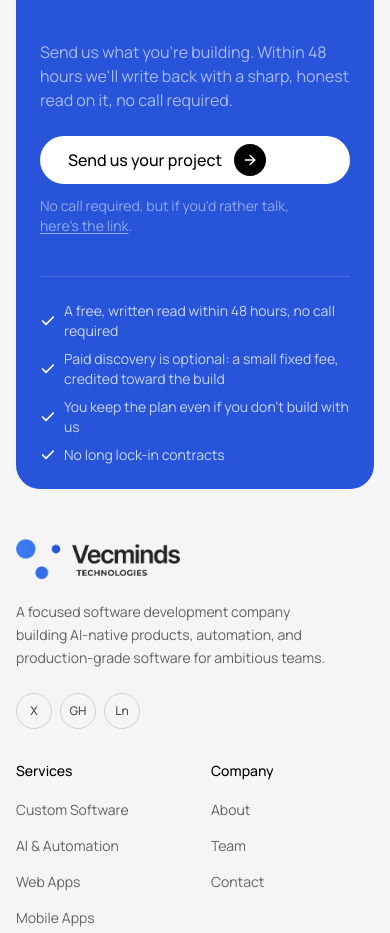
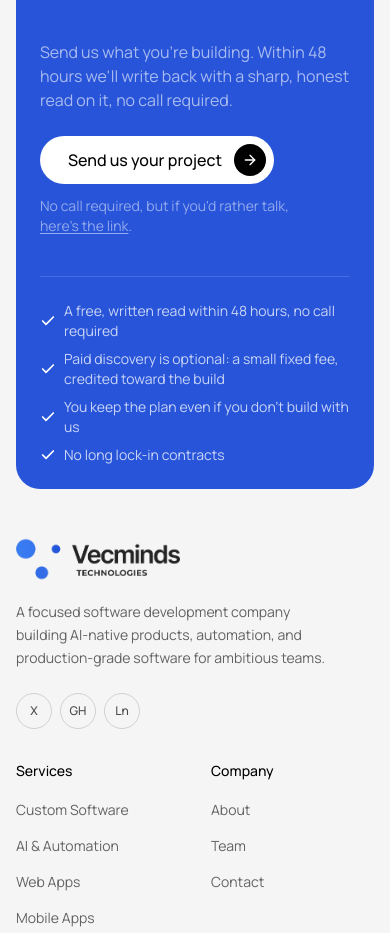
Before and after one commit to Vecminds/vecminds, a Next.js app: page / in a window 390 px wide. Shown: the part 10980-11913 px from the top of the page. Built offline with nearby package versions, Linux system fonts and the light colour scheme.

Commit message:
feat: adjust button alignment in Footer component for improved responsiveness

```diff
--- a/components/Footer.tsx
+++ b/components/Footer.tsx
@@ -84,7 +84,7 @@ export default function Footer() {
               <div className="flex flex-col md:items-end gap-3">
                 <a
                   href="mailto:info@vecminds.com?subject=New%20project"
-                  className="inline-flex items-center gap-3 bg-white text-black text-base font-medium pl-7 pr-2 py-2 rounded-full hover:bg-white/90 transition-colors duration-200"
+                  className="self-start md:self-auto inline-flex items-center gap-3 bg-white text-black text-base font-medium pl-7 pr-2 py-2 rounded-full hover:bg-white/90 transition-colors duration-200"
                 >
                   Send us your project
                   <span className="bg-black rounded-full p-2 flex items-center justify-center">
```
